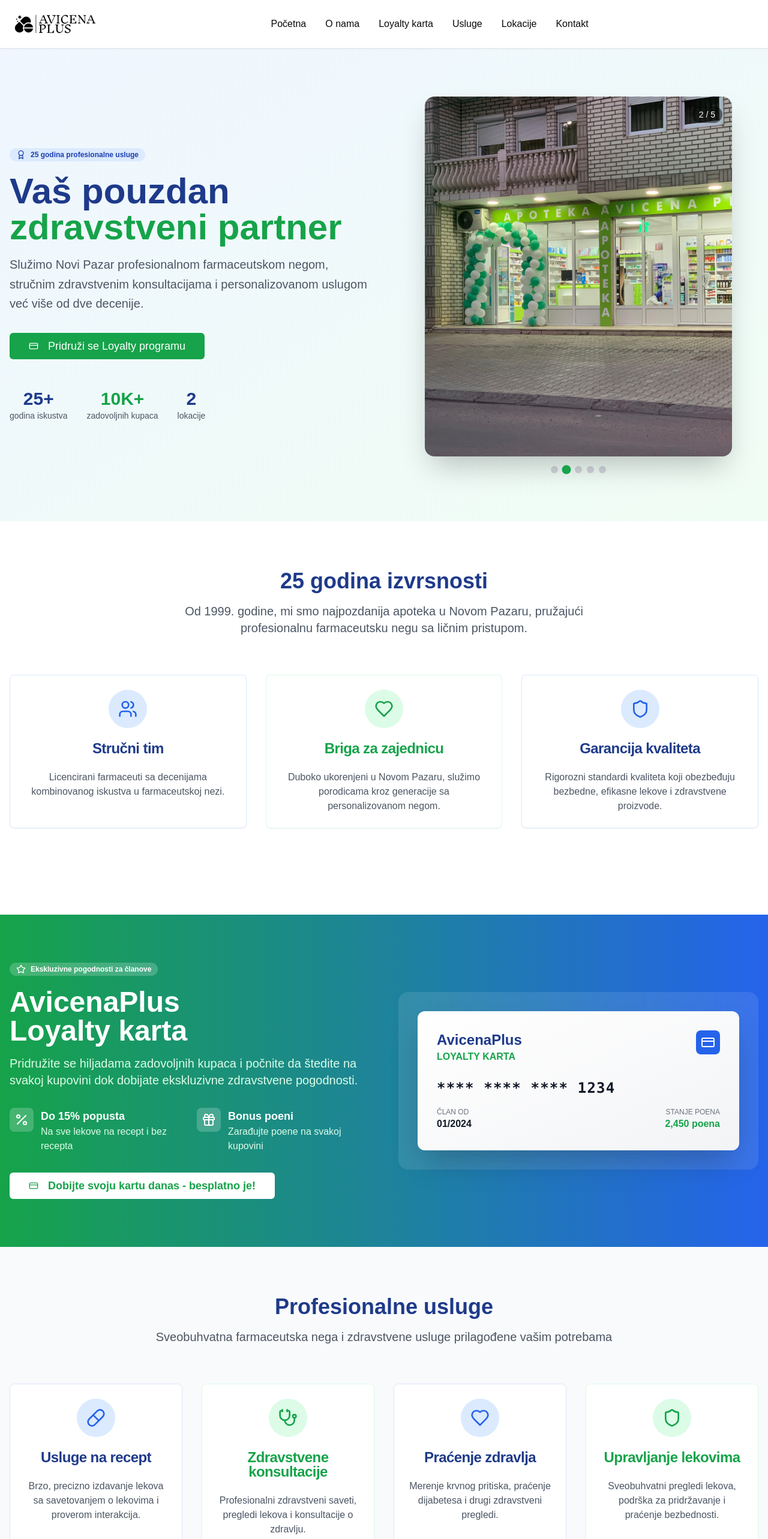
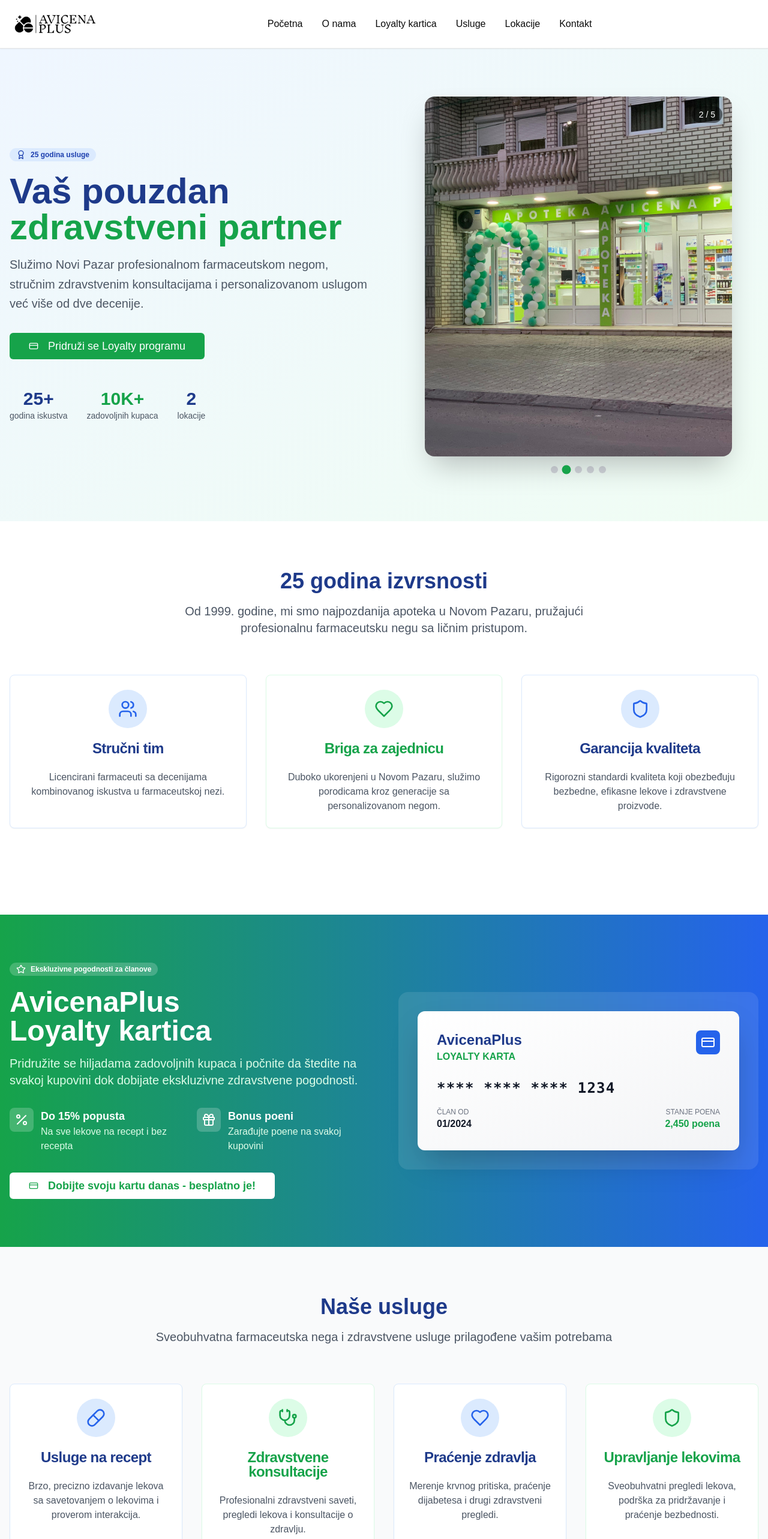
Before and after one commit to luckybbbbbb/pharmacy, a Next.js app: page / in a window 1280 px wide. Shown: the top 2566 px of the page at 60% size. Built offline with nearby package versions, Linux system fonts and the light colour scheme.

Commit message:
textual fixes

```diff
--- a/app/page.tsx
+++ b/app/page.tsx
@@ -62,7 +62,7 @@ export default function AvicenaPlusWebsite() {
                 O nama
               </a>
               <a href="#loyalty" className="text-foreground hover:text-blue-600 font-medium transition-colors">
-                Loyalty karta
+                Loyalty kartica
               </a>
               <a href="#usluge" className="text-foreground hover:text-blue-600 font-medium transition-colors">
                 Usluge
@@ -124,7 +124,7 @@ export default function AvicenaPlusWebsite() {
                           href="#loyalty"
                           className="text-lg font-medium text-foreground hover:text-blue-600 transition-colors"
                         >
-                          Loyalty karta
+                          Loyalty kartica
                         </a>
                       </SheetClose>
                       <SheetClose asChild>
@@ -168,7 +168,7 @@ export default function AvicenaPlusWebsite() {
               <div className="space-y-4">
                 <Badge className="bg-blue-100 text-blue-800 hover:bg-blue-100">
                   <Award className="h-4 w-4 mr-2" />
-                  25 godina profesionalne usluge
+                  25 godina usluge
                 </Badge>
                 <h1 className="text-5xl lg:text-6xl font-bold text-blue-900 leading-tight">
                   Vaš pouzdan
@@ -283,7 +283,7 @@ export default function AvicenaPlusWebsite() {
                 </Badge>
                 <h2 className="text-3xl sm:text-5xl font-bold leading-tight">
                   AvicenaPlus
-                  <span className="block">Loyalty karta</span>
+                  <span className="block">Loyalty kartica</span>
                 </h2>
                 <p className="text-base sm:text-xl text-green-100">
                   Pridružite se hiljadama zadovoljnih kupaca i počnite da štedite na svakoj kupovini dok dobijate
@@ -355,7 +355,7 @@ export default function AvicenaPlusWebsite() {
       <section id="usluge" className="py-20 bg-gray-50">
         <div className="container mx-auto px-4">
           <div className="text-center mb-16">
-            <h2 className="text-4xl font-bold text-blue-900 mb-4">Profesionalne usluge</h2>
+            <h2 className="text-4xl font-bold text-blue-900 mb-4">Naše usluge</h2>
             <p className="text-xl text-gray-600 max-w-3xl mx-auto">
               Sveobuhvatna farmaceutska nega i zdravstvene usluge prilagođene vašim potrebama
             </p>
```
